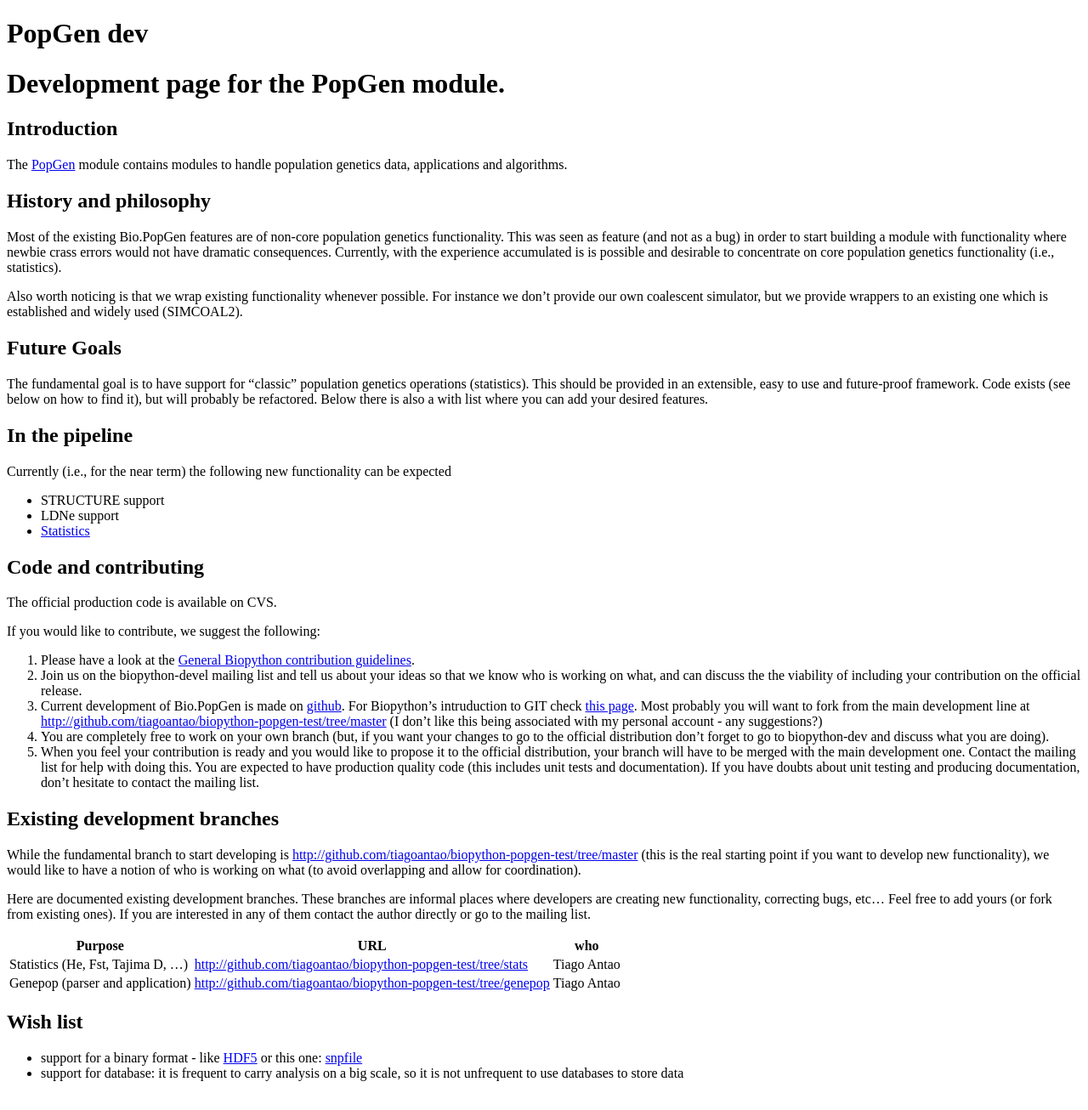
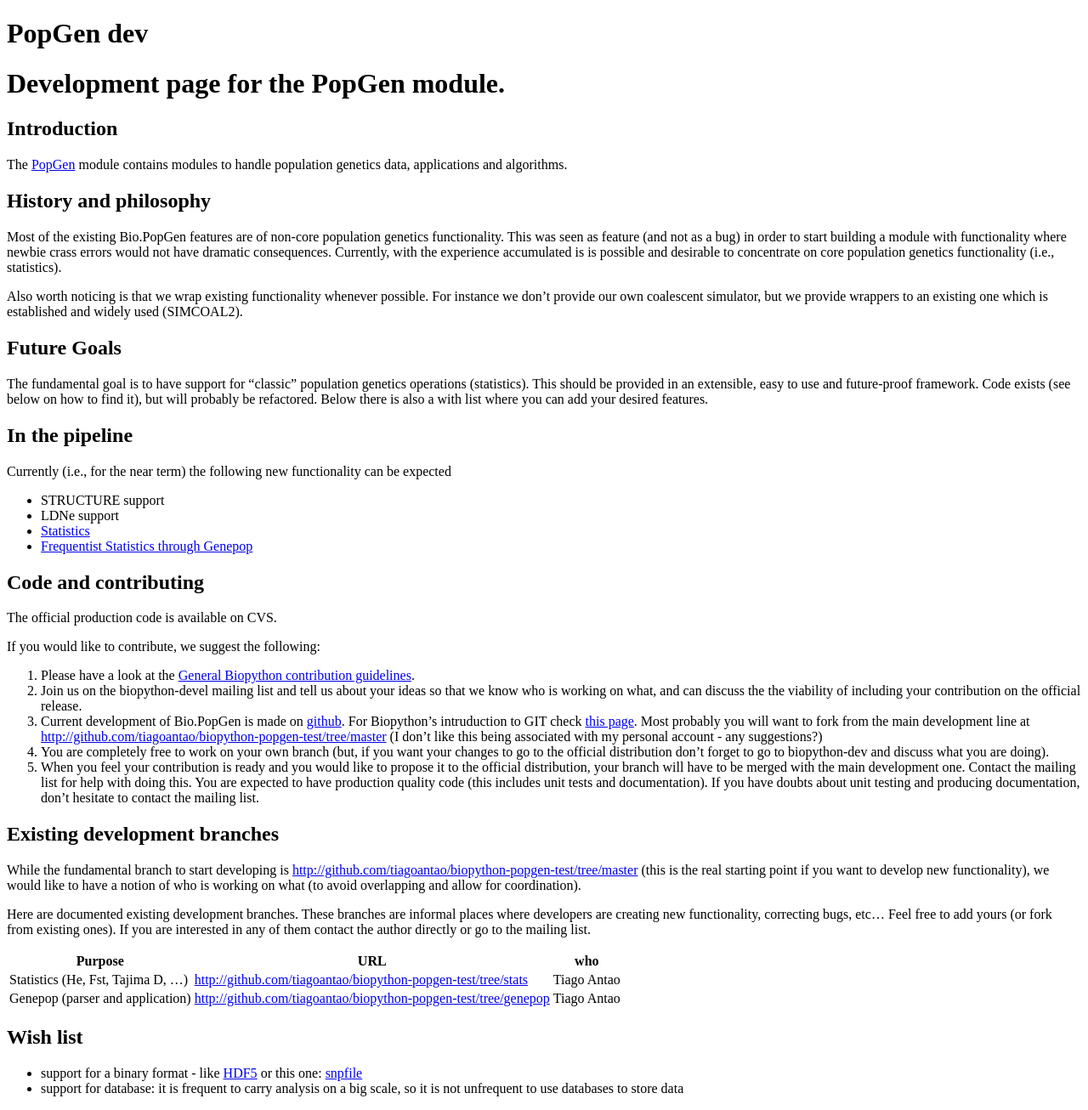
Before and after one commit to biopython/biopython.github.io, a Jekyll site: the page built from wiki/PopGen_dev.md, in a window 1280 px wide. Shown: the whole page at 85% size. Built offline with Jekyll 4.4.1, drawn with Linux system fonts in a browser that asks for light colours.

Commit message:
/* In the pipeline */

```diff
--- a/wiki/PopGen_dev.md
+++ b/wiki/PopGen_dev.md
@@ -46,6 +46,8 @@ be expected
 -   STRUCTURE support
 -   LDNe support
 -   [Statistics](PopGen_dev_Statistics "wikilink")
+-   [Frequentist Statistics through
+    Genepop](PopGen_dev_Genepop "wikilink")
 
 Code and contributing
 ---------------------
```
Also changed, not shown: 1 other file.
